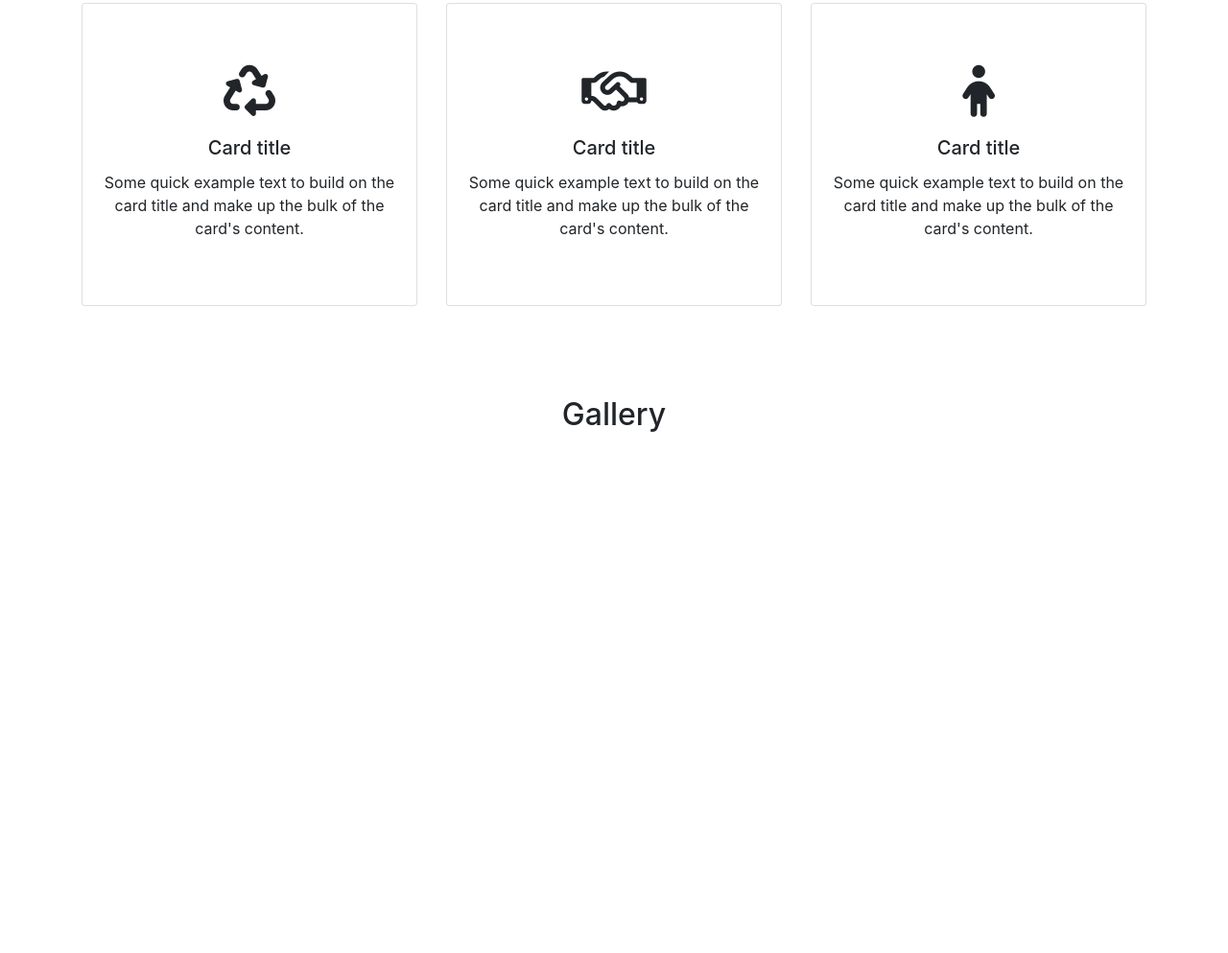
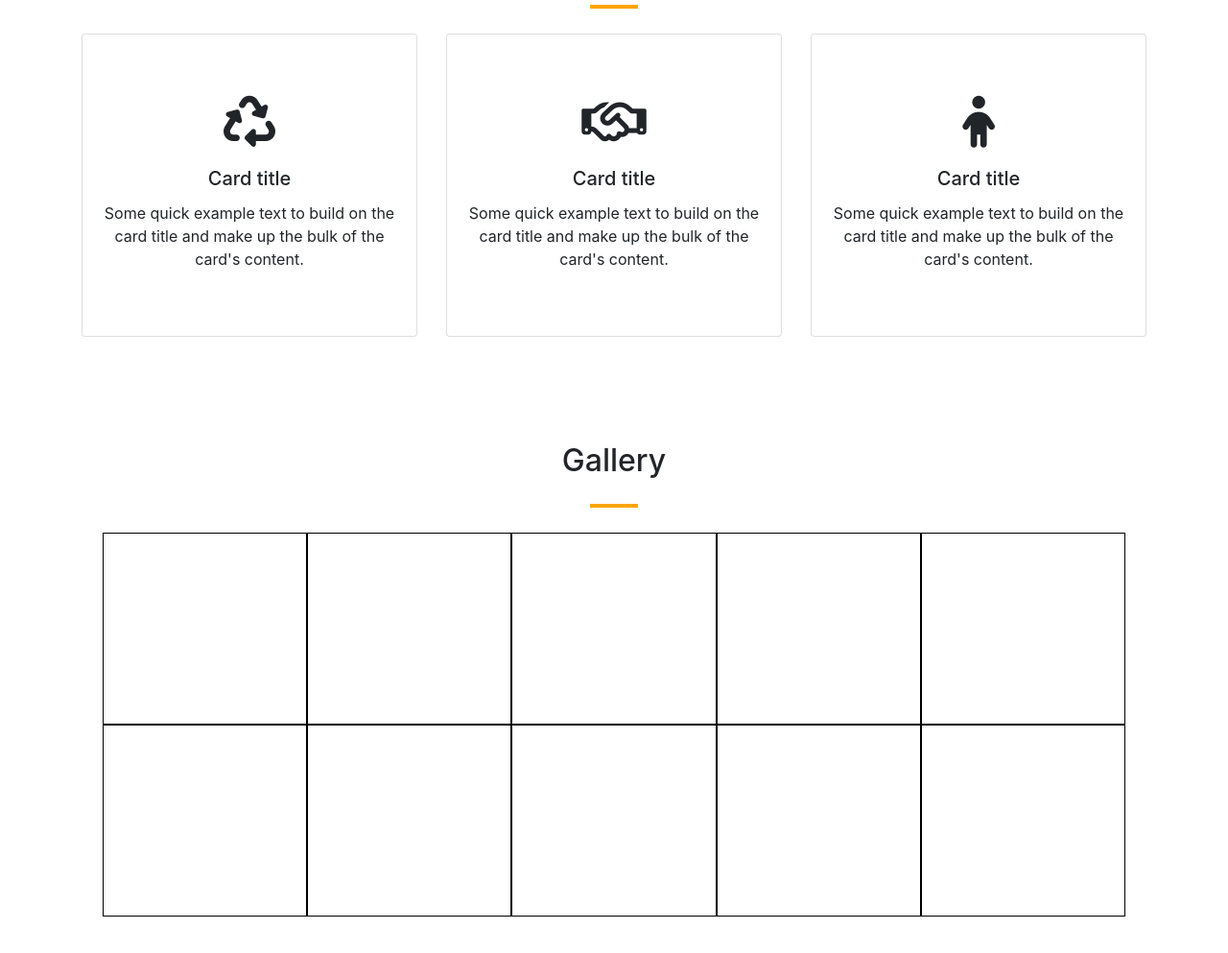
Before and after one commit to pisc9211/project2, a plain HTML site: page index.html in a window 1280 px wide. Shown: the part 1399-2392 px from the top of the page at 96% size. Before the commit the page ends 1920 px from the top, so only its background shows below. Drawn offline with nearby package versions, Linux system fonts and the light colour scheme.

Commit message:
fourth commit

```diff
--- a/css/style.css
+++ b/css/style.css
@@ -14,3 +14,14 @@ img {
 i {
     font-size: 54px;
 }
+
+.divider {
+    width: 50px;
+    border-bottom: 4px solid orange;
+    margin: 10px auto;
+}
+
+.gallery-item {
+    border: 1px solid black;
+    min-height: 200px;
+}
--- a/index.html
+++ b/index.html
@@ -126,13 +126,24 @@
 
     <!-- Gallery Section -->
     <section id="gallery-section" class="section">
-        <div class="container py-3">
-            <div class="row">
+        <div class="container-fluid py-3">
+            <div class="row py-3">
                 <div class="col-md-12 text-center">
                     <h2 class="py-md-3">Gallery</h2>
                     <div class="divider"></div>
                 </div>
-
+            </div>
+            <div class="row">
+                <div class="gallery-item col-6 col-sm-4 col-md-2 offset-md-1"></div>
+                <div class="gallery-item col-6 col-sm-4 col-md-2"></div>
+                <div class="gallery-item col-6 col-sm-4 col-md-2"></div>
+                <div class="gallery-item col-6 col-sm-4 col-md-2"></div>
+                <div class="gallery-item col-6 col-sm-4 col-md-2"></div>
+                <div class="gallery-item col-6 col-sm-4 col-md-2 offset-md-1"></div>
+                <div class="gallery-item col-6 col-sm-4 col-md-2"></div>
+                <div class="gallery-item col-6 col-sm-4 col-md-2"></div>
+                <div class="gallery-item col-6 col-sm-4 col-md-2"></div>
+                <div class="gallery-item col-6 col-sm-4 col-md-2"></div>
             </div>
         </div>
     </section>
```
